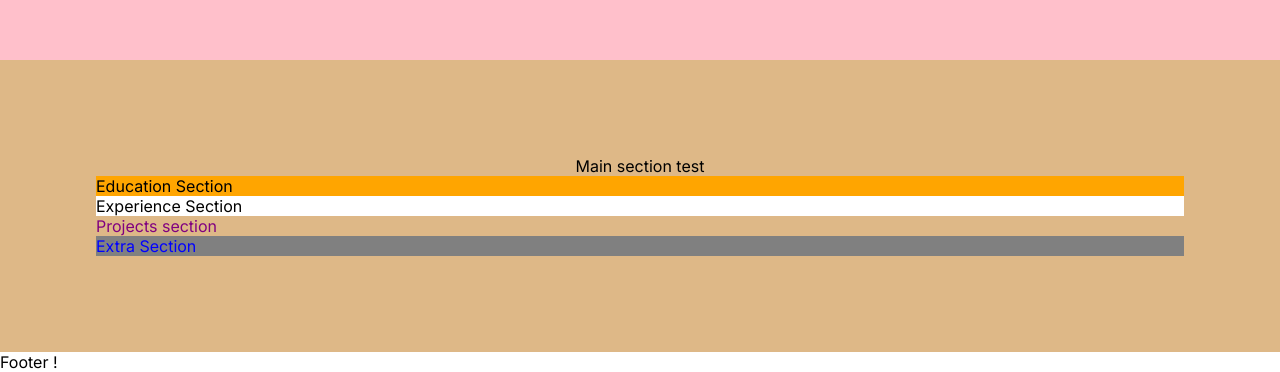
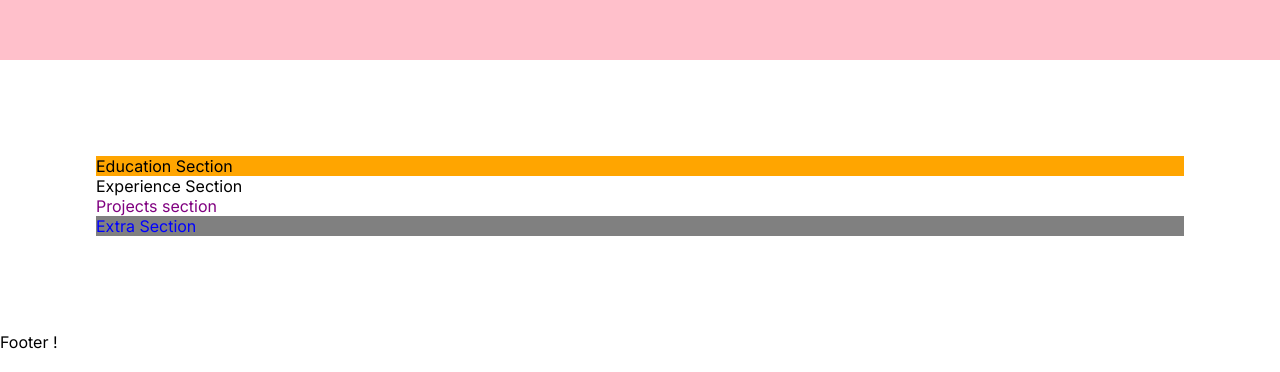
Before and after one commit to VanessaCHW/vc-portfolio, a Next.js app in the folder vanportfolio/: page / in a window 1280 px wide. Shown: the part 1596-1968 px from the top of the page. Built offline with nearby package versions, Linux system fonts and the light colour scheme.

Commit message:
Use styled-components for Main

```diff
--- a/vanportfolio/src/app/page.js
+++ b/vanportfolio/src/app/page.js
@@ -1,4 +1,6 @@
-import styles from "./page.module.css";
+"use client";
+import styled from "styled-components";
+
 import NavBar from "./Sections/NavBar";
 import Landing from "./Sections/Landing";
 import Education from "./Sections/Education";
@@ -8,17 +10,20 @@ import Extra from "./Sections/Extra";
 
 export default function Home() {
   return (
-    <div className={styles.maincontainer}>
+    <>
       <NavBar />
       <Landing />
-      <main className={styles.main}>
-        Main section test
+      <Main>
         <Education />
         <Experience />
         <Projects />
         <Extra />
-      </main>
+      </Main>
       <footer>Footer !</footer>
-    </div>
+    </>
   );
 }
+
+const Main = styled.main`
+  padding: 6rem;
+`;
```
